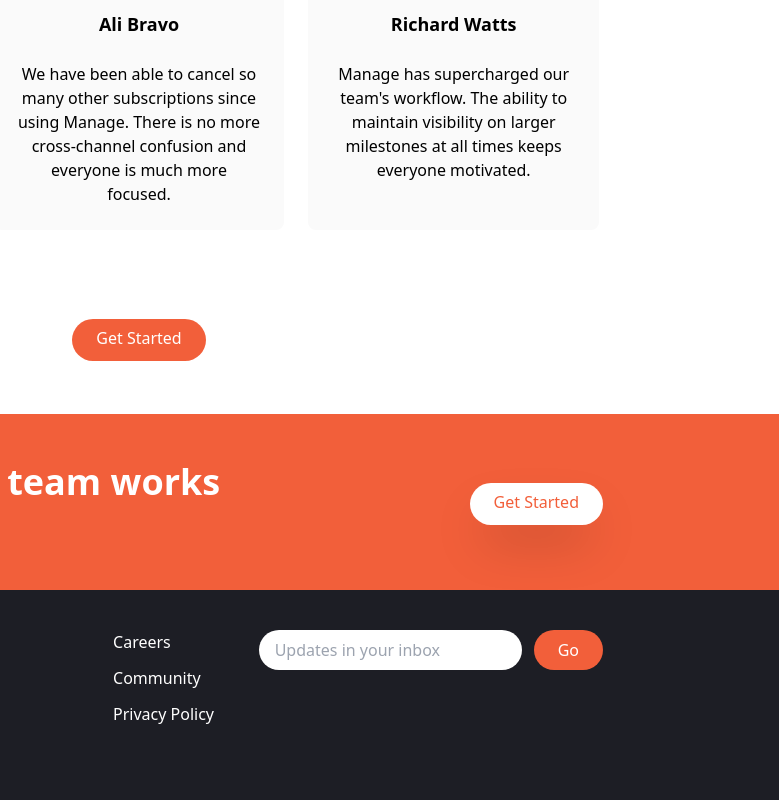
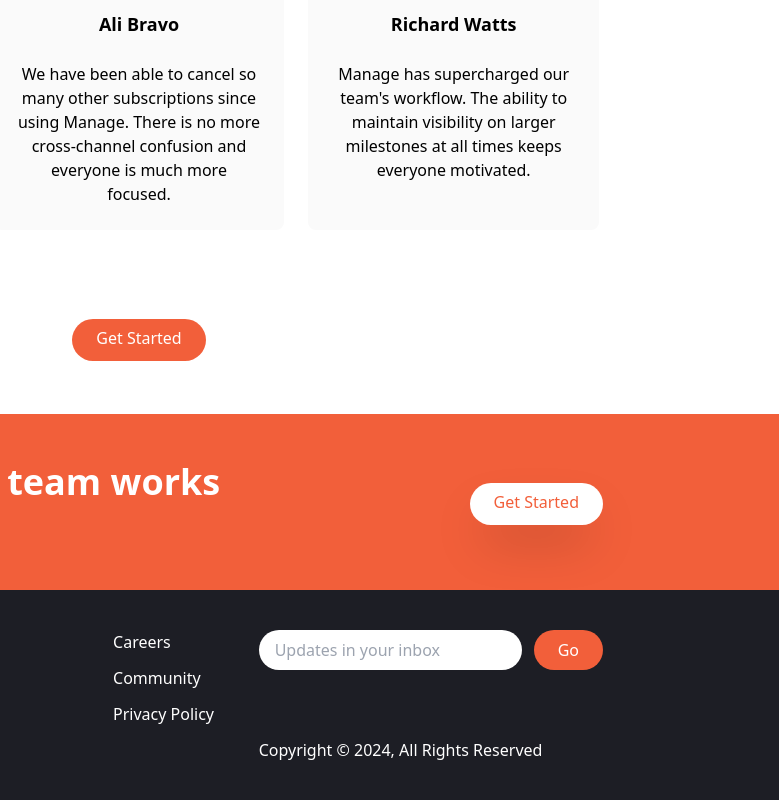
Before and after one commit to Nebenmor/Manage2, a website: page public/index.html in a window 1280 px wide. Shown: the part 1498-2298 px from the top of the page, 501-1280 px from the left. Drawn offline with Linux system fonts and the light colour scheme.

Commit message:
implement copyright

```diff
--- a/public/index.html
+++ b/public/index.html
@@ -276,7 +276,9 @@
                             </div>
                         </div>
                     </form>
-
+                      <div class="hidden text-white md:block">
+                        Copyright &copy; 2024, All Rights Reserved
+                      </div>
                    </div>
 
             </div>
```
